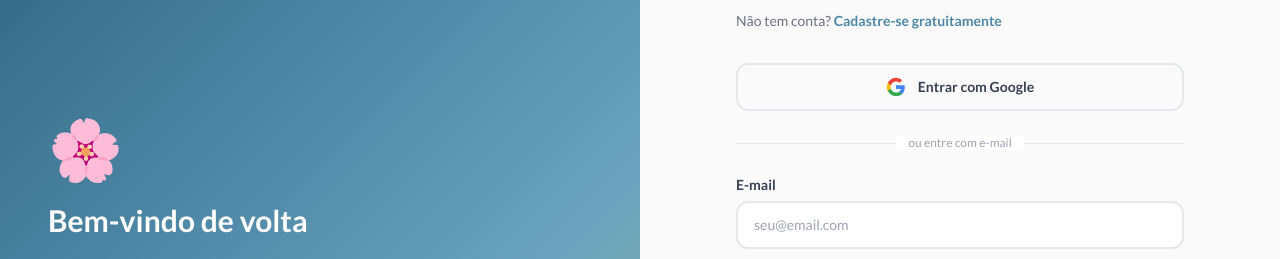
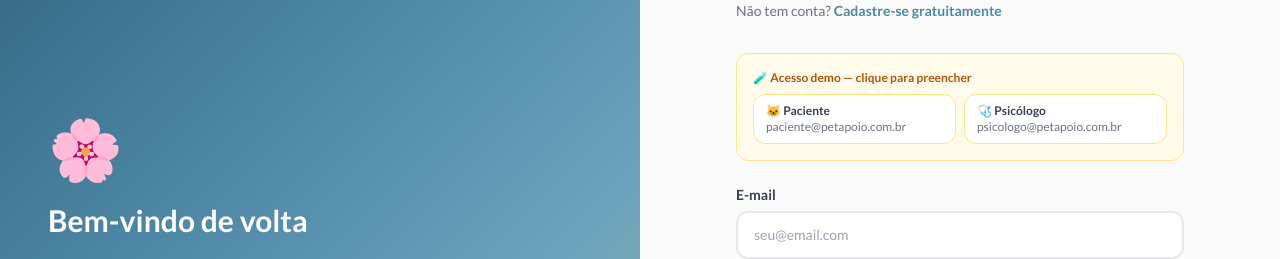
Before and after one commit to davidledson-cpu/petapoio, a Next.js app: page /auth/login in a window 1280 px wide. Shown: the part 196-455 px from the top of the page. Built offline with nearby package versions, Linux system fonts and the light colour scheme; no server answers; a web font is replaced by a local one.

Commit message:
deploy: update app/auth/login/page.tsx

```diff
--- a/app/auth/login/page.tsx
+++ b/app/auth/login/page.tsx
@@ -3,48 +3,44 @@
 import { useState } from 'react'
 import Link from 'next/link'
 import { useRouter, useSearchParams } from 'next/navigation'
-import { useForm } from 'react-hook-form'
-import { zodResolver } from '@hookform/resolvers/zod'
-import { z } from 'zod'
 import { Eye, EyeOff, Loader2 } from 'lucide-react'
-import { createClient } from '@/lib/supabase/client'
-
-const schema = z.object({
-  email: z.string().email('E-mail inválido'),
-  password: z.string().min(6, 'Senha deve ter ao menos 6 caracteres'),
-})
-type FormData = z.infer<typeof schema>
 
 export default function LoginPage() {
+  const [email, setEmail] = useState('')
+  const [password, setPassword] = useState('')
   const [showPassword, setShowPassword] = useState(false)
   const [error, setError] = useState('')
+  const [isSubmitting, setIsSubmitting] = useState(false)
   const router = useRouter()
   const searchParams = useSearchParams()
   const redirectTo = searchParams.get('redirectTo') || '/dashboard/paciente'
-  const supabase = createClient()
 
-  const { register, handleSubmit, formState: { errors, isSubmitting } } = useForm<FormData>({
-    resolver: zodResolver(schema),
-  })
-
-  const onSubmit = async (data: FormData) => {
+  const onSubmit = async (e: React.FormEvent) => {
+    e.preventDefault()
+    if (!email || !password) { setError('Preencha e-mail e senha.'); return }
     setError('')
-    const { error } = await supabase.auth.signInWithPassword(data)
-    if (error) {
-      setError(error.message === 'Invalid login credentials'
-        ? 'E-mail ou senha incorretos.'
-        : error.message)
-      return
+    setIsSubmitting(true)
+    try {
+      const res = await fetch('/api/auth/login', {
+        method: 'POST',
+        headers: { 'Content-Type': 'application/json' },
+        body: JSON.stringify({ email, password }),
+      })
+      const data = await res.json()
+      if (!res.ok) { setError(data.error || 'Erro ao entrar.'); return }
+      router.push(data.redirectTo || redirectTo)
+      router.refresh()
+    } catch {
+      setError('Erro de conexão. Tente novamente.')
+    } finally {
+      setIsSubmitting(false)
     }
-    router.push(redirectTo)
-    router.refresh()
   }
 
-  const handleGoogle = async () => {
-    await supabase.auth.signInWithOAuth({
-      provider: 'google',
-      options: { redirectTo: `${window.location.origin}/auth/callback?redirectTo=${redirectTo}` },
-    })
+  const fillDemo = (role: 'patient' | 'professional') => {
+    setEmail(role === 'patient' ? 'paciente@petapoio.com.br' : 'psicologo@petapoio.com.br')
+    setPassword('demo123')
+    setError('')
   }
 
   return (
@@ -83,39 +79,48 @@ export default function LoginPage() {
             </Link>
           </p>
 
-          {/* Google login */}
-          <button
-            type="button"
-            onClick={handleGoogle}
-            className="w-full flex items-center justify-center gap-3 px-5 py-3 rounded-xl border-2 border-gray-200 text-gray-700 font-semibold text-sm hover:border-petblue-200 hover:bg-petblue-50 transition-all mb-6"
-          >
-            <svg className="w-5 h-5" viewBox="0 0 24 24"><path d="M22.56 12.25c0-.78-.07-1.53-.2-2.25H12v4.26h5.92c-.26 1.37-1.04 2.53-2.21 3.31v2.77h3.57c2.08-1.92 3.28-4.74 3.28-8.09z" fill="#4285F4"/><path d="M12 23c2.97 0 5.46-.98 7.28-2.66l-3.57-2.77c-.98.66-2.23 1.06-3.71 1.06-2.86 0-5.29-1.93-6.16-4.53H2.18v2.84C3.99 20.53 7.7 23 12 23z" fill="#34A853"/><path d="M5.84 14.09c-.22-.66-.35-1.36-.35-2.09s.13-1.43.35-2.09V7.07H2.18C1.43 8.55 1 10.22 1 12s.43 3.45 1.18 4.93l2.85-2.22.81-.62z" fill="#FBBC05"/><path d="M12 5.38c1.62 0 3.06.56 4.21 1.64l3.15-3.15C17.45 2.09 14.97 1 12 1 7.7 1 3.99 3.47 2.18 7.07l3.66 2.84c.87-2.6 3.3-4.53 6.16-4.53z" fill="#EA4335"/></svg>
-            Entrar com Google
-          </button>
-
-          <div className="relative mb-6">
-            <div className="absolute inset-0 flex items-center"><div className="w-full border-t border-gray-200" /></div>
-            <div className="relative flex justify-center"><span className="bg-white px-3 text-xs text-gray-400">ou entre com e-mail</span></div>
+          {/* Demo hint cards */}
+          <div className="mb-6 p-4 rounded-xl bg-amber-50 border border-amber-200">
+            <p className="text-xs font-semibold text-amber-700 mb-2">🧪 Acesso demo — clique para preencher</p>
+            <div className="flex gap-2">
+              <button
+                type="button"
+                onClick={() => fillDemo('patient')}
+                className="flex-1 text-left px-3 py-2 rounded-lg bg-white border border-amber-200 hover:border-amber-400 transition-colors"
+              >
+                <p className="text-xs font-bold text-gray-700">🐱 Paciente</p>
+                <p className="text-xs text-gray-500">paciente@petapoio.com.br</p>
+              </button>
+              <button
+                type="button"
+                onClick={() => fillDemo('professional')}
+                className="flex-1 text-left px-3 py-2 rounded-lg bg-white border border-amber-200 hover:border-amber-400 transition-colors"
+              >
+                <p className="text-xs font-bold text-gray-700">🩺 Psicólogo</p>
+                <p className="text-xs text-gray-500">psicologo@petapoio.com.br</p>
+              </button>
+            </div>
           </div>
 
-          <form onSubmit={handleSubmit(onSubmit)} className="space-y-5">
+          <form onSubmit={onSubmit} className="space-y-5">
             <div>
               <label className="block text-sm font-semibold text-gray-700 mb-1.5">E-mail</label>
               <input
-                {...register('email')}
                 type="email"
+                value={email}
+                onChange={e => setEmail(e.target.value)}
                 placeholder="seu@email.com"
                 className="w-full px-4 py-3 rounded-xl border-2 border-gray-200 text-sm focus:outline-none focus:border-petblue-400 transition-colors"
               />
-              {errors.email && <p className="text-xs text-red-500 mt-1">{errors.email.message}</p>}
             </div>
 
             <div>
               <label className="block text-sm font-semibold text-gray-700 mb-1.5">Senha</label>
               <div className="relative">
                 <input
-                  {...register('password')}
                   type={showPassword ? 'text' : 'password'}
+                  value={password}
+                  onChange={e => setPassword(e.target.value)}
                   placeholder="••••••••"
                   className="w-full px-4 py-3 pr-12 rounded-xl border-2 border-gray-200 text-sm focus:outline-none focus:border-petblue-400 transition-colors"
                 />
@@ -124,7 +129,6 @@ export default function LoginPage() {
                   {showPassword ? <EyeOff className="w-4 h-4" /> : <Eye className="w-4 h-4" />}
                 </button>
               </div>
-              {errors.password && <p className="text-xs text-red-500 mt-1">{errors.password.message}</p>}
               <div className="text-right mt-1.5">
                 <Link href="/auth/recuperar-senha" className="text-xs text-petblue-500 hover:underline">Esqueceu a senha?</Link>
               </div>
```
